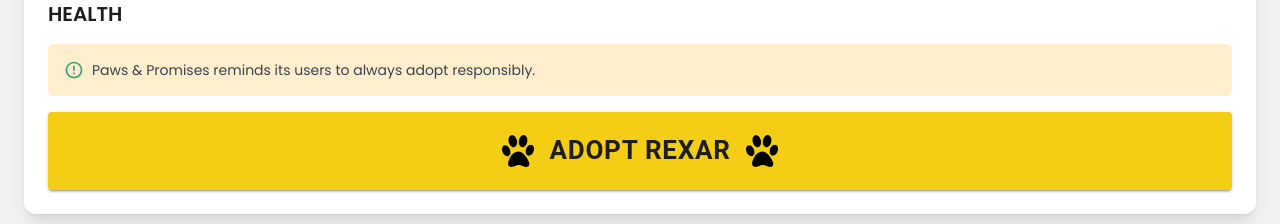
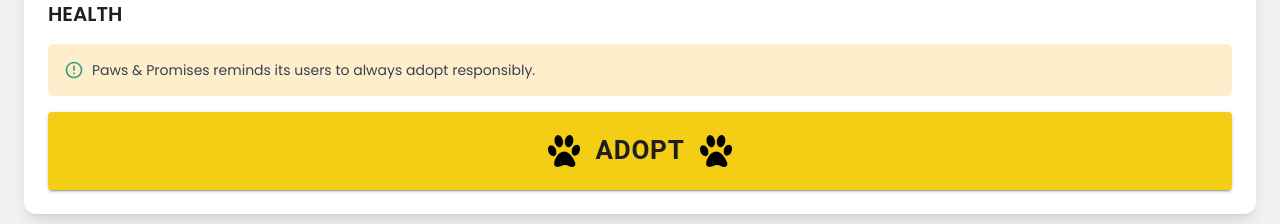
Before and after one commit to Miyukiin/PawsNPromises, a Next.js app in the folder Frontend/: page /petinfo/1 in a window 1280 px wide. Shown: the part 880-1104 px from the top of the page. Built offline with nearby package versions, Linux system fonts and the light colour scheme; no server answers.

Commit message:
fix: dynamic ADOPT <PET>

```diff
--- a/Frontend/src/app/petinfo/[id]/page.tsx
+++ b/Frontend/src/app/petinfo/[id]/page.tsx
@@ -183,7 +183,7 @@
                   alt="Paw2"
                   className="inline-block w-8 h-8"
                 />
-                <span>ADOPT REXAR</span>
+                <span>ADOPT {pet?.name.toUpperCase()}</span>
                 <img
                   src="/image/paw2.png"
                   alt="Paw2"
```
